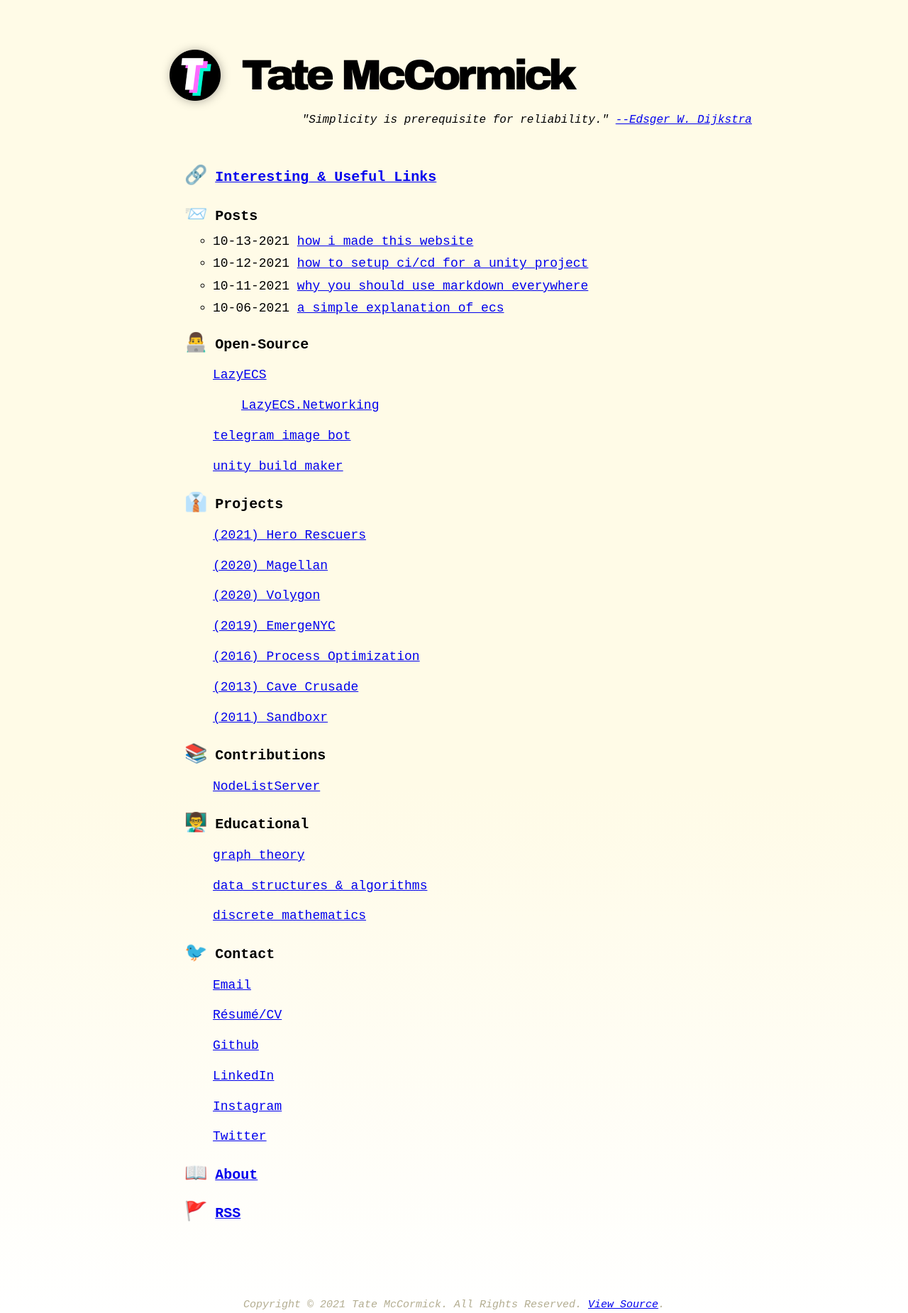
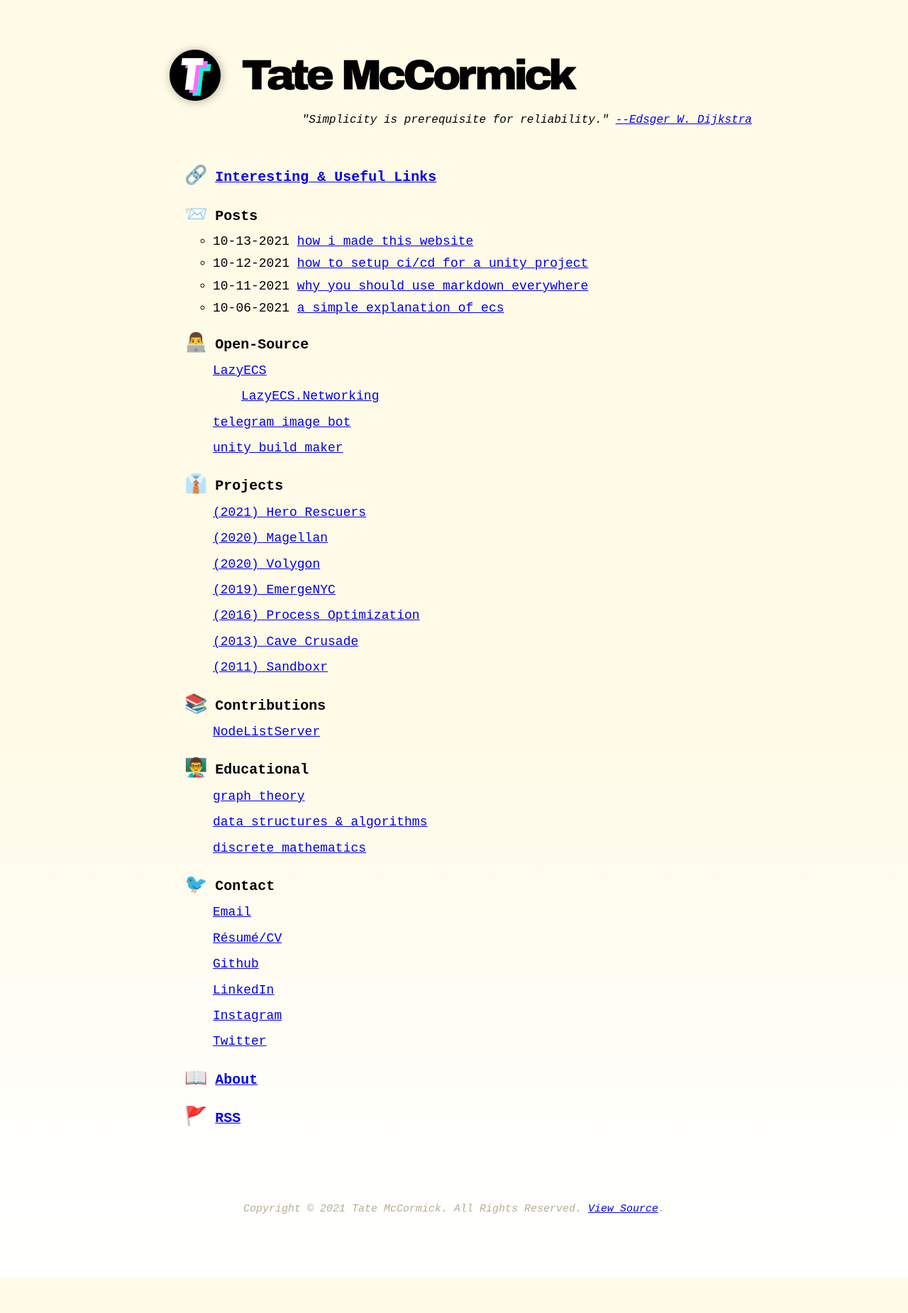
Before and after one commit to tatelax/tatelax.github.io, a Jekyll site: the page built from index.markdown, in a window 1280 px wide. Shown: the whole page at 71% size. Built offline with Jekyll 4.4.1, drawn with Linux system fonts in a browser that asks for light colours.

Commit message:
Update menu_item.html

```diff
--- a/_includes/menu_item.html
+++ b/_includes/menu_item.html
@@ -1,6 +1,6 @@
 <ul style="list-style-type: none;">
   {%-for item in include.collection-%}
-    <li>
+    <li style="margin: 0px 0;">
     {%- if item.url -%}
       <font size="+3">{{ item.emoji }}</font> <a href="{{ item.url }}">{{ item.title }}</a>
     {%- else -%}
```
